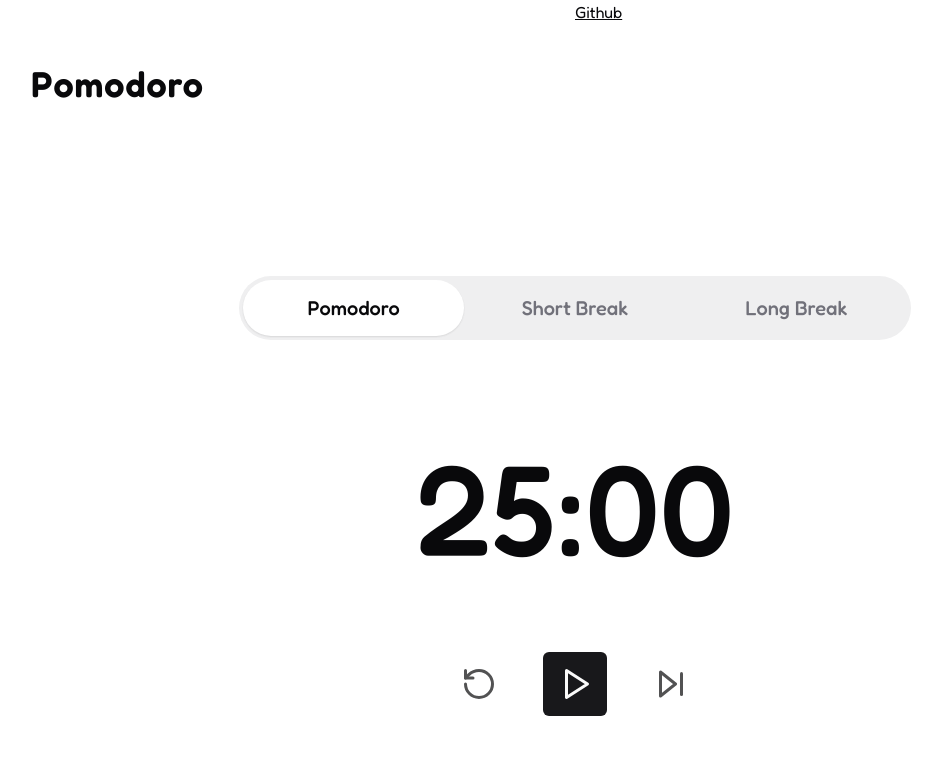
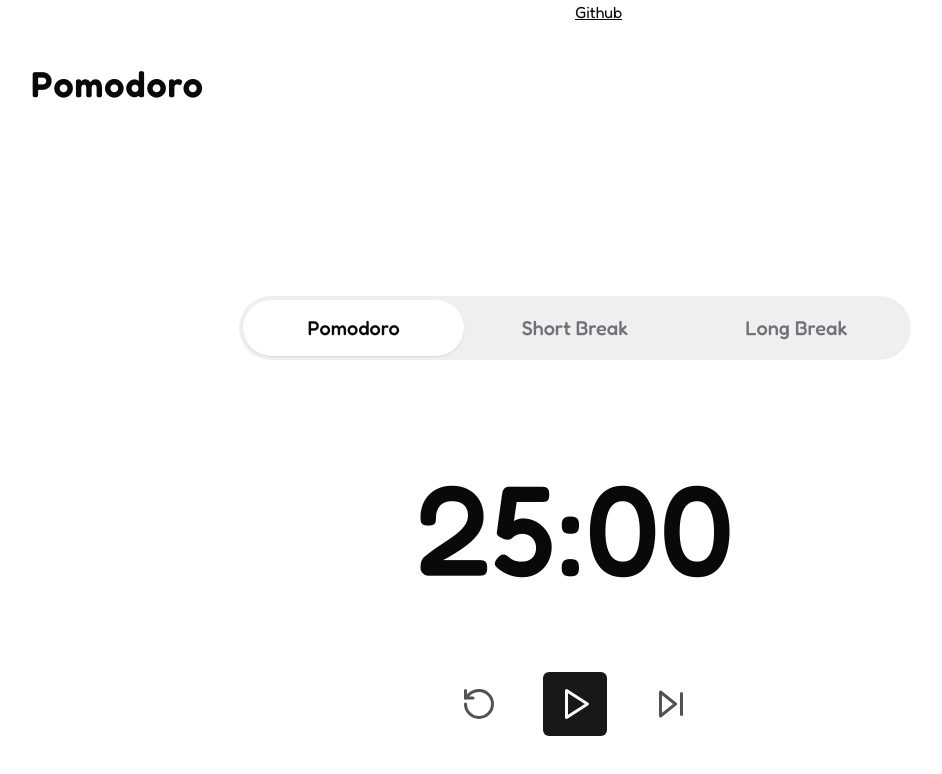
Before and after one commit to arkatsy/pomodoro-timer, a React (Vite) app: page / in a window 1280 px wide. Shown: the top 774 px of the page, without its empty margins (65-1007 px from the left). Built offline with nearby package versions, Linux system fonts and the light colour scheme; no server answers.

Commit message:
fix: remove y scrolling & general styles

```diff
--- a/src/App.tsx
+++ b/src/App.tsx
@@ -24,9 +24,9 @@ export default function App() {
   };
 
   return (
-    <div className="min-h-dvh">
+    <div className="flex min-h-dvh flex-col gap-52">
       <Header />
-      <div id="experience" className="flex min-h-dvh items-center justify-center">
+      <div id="experience" className="flex items-center justify-center">
         <Tabs
           value={activeTabId}
           onValueChange={onTabChange}
@@ -134,7 +134,7 @@ function Timer({ sessionTime }: { sessionTime: number }) {
         <Button
           variant="ghost"
           size="icon"
-          className="group size-20 transition-opacity duration-300 sm:size-16 pointer-events-none"
+          className="group size-20 transition-opacity duration-300 sm:size-16"
           onClick={handleResetClick}
         >
           <RotateCcw className="size-10 opacity-70 transition-opacity duration-300 group-hover:opacity-100 sm:size-9" />
```
